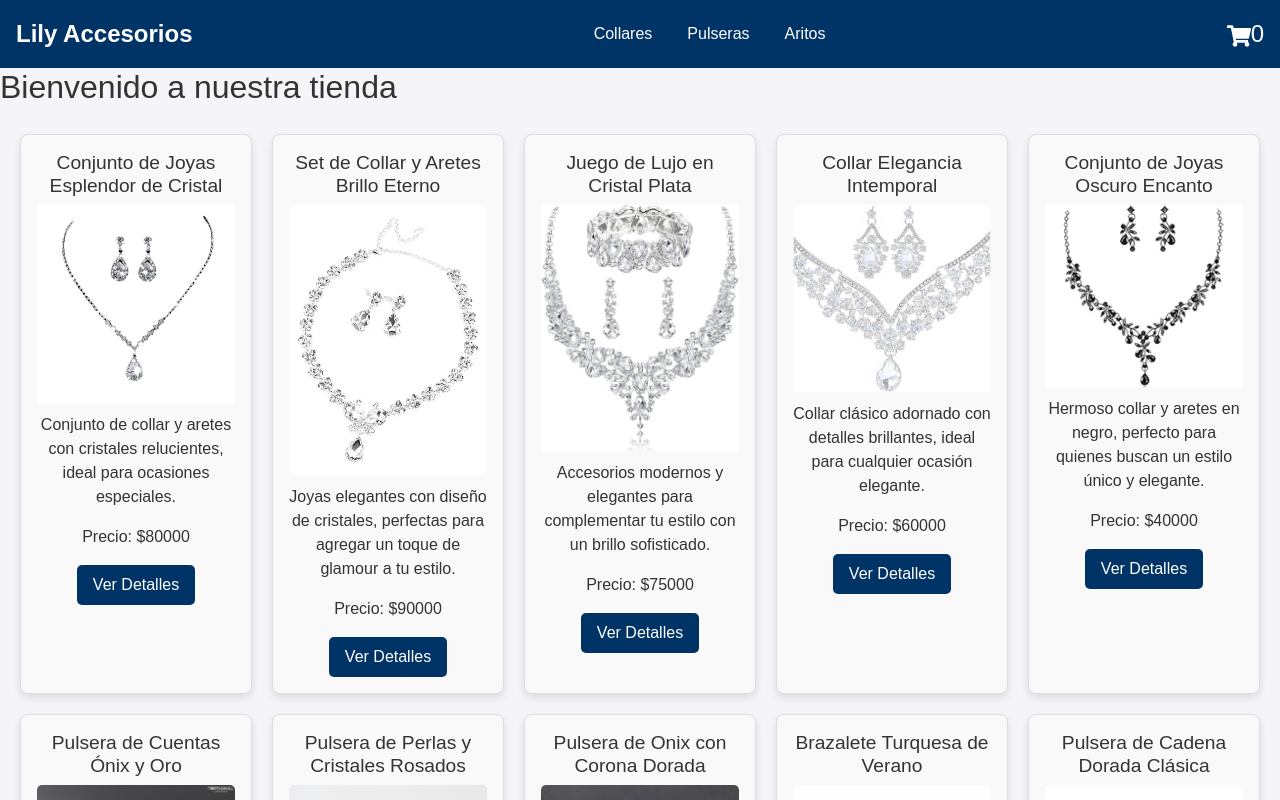
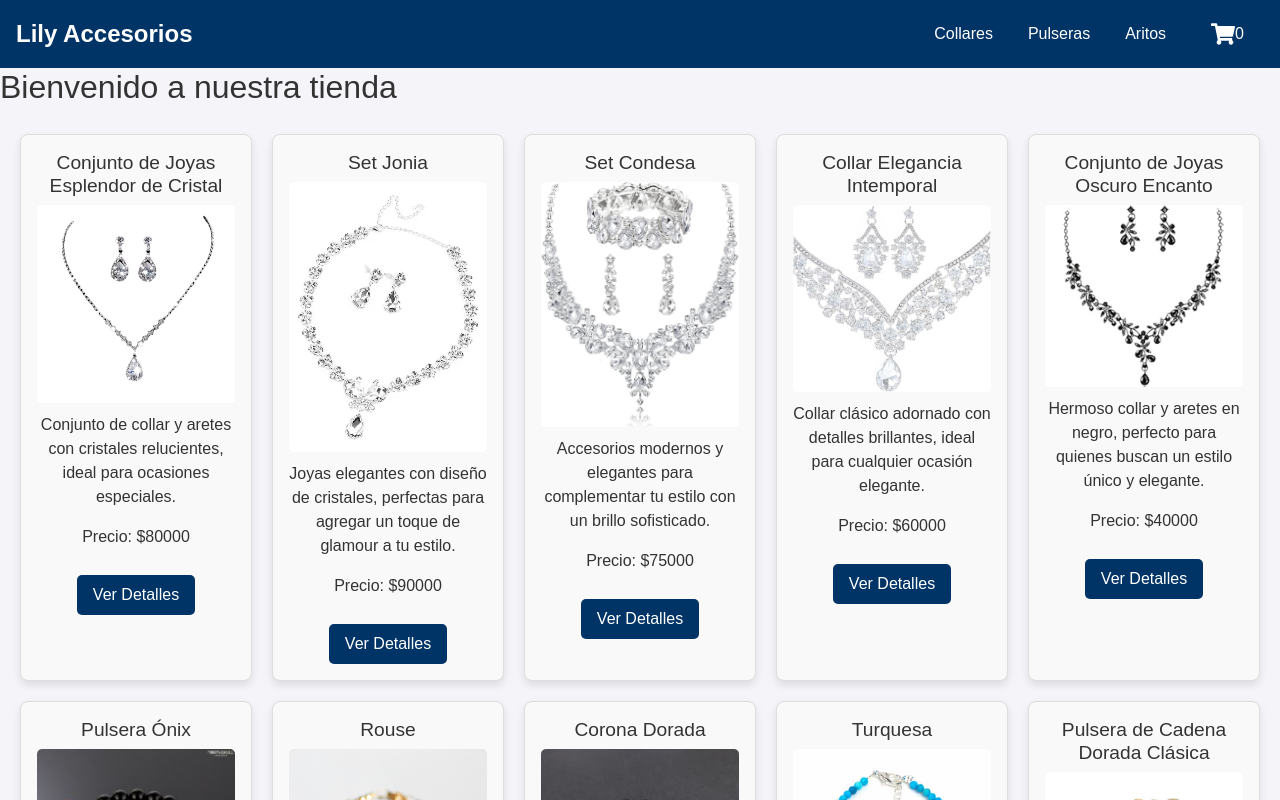
Before and after one commit to slacoxz/proyecto-reactjs, a React (Vite) app in the folder proyect-react-js/: page / in a window 1280 px wide. Shown: the top 800 px of the page. Built offline with nearby package versions, Linux system fonts and the light colour scheme.

Commit message:
agrego una pagina al carrito de compras para que al usuario le sea mas comodo a la hora de comprar en la tienda

```diff
--- a/proyect-react-js/src/app.jsx
+++ b/proyect-react-js/src/app.jsx
@@ -4,18 +4,20 @@ import { Routes, Route } from 'react-router-dom';
 import NavBar from './components/NavBar';
 import ItemListContainer from './components/ItemListContainer';
 import ItemDetailContainer from './components/ItemDetailContainer';
-import CartProvider from './context/CartContext.jsx';  // Importa el proveedor de contexto
+import CartPage from './pages/CartPage';
+import CartProvider from './context/CartContext';
 import './App.css';
 
 function App() {
   return (
-    <CartProvider> {/* Envuelve la aplicación en el proveedor del carrito */}
+    <CartProvider>
       <div>
         <NavBar />
         <Routes>
           <Route path="/" element={<ItemListContainer greeting="Bienvenido a nuestra tienda" />} />
           <Route path="/category/:id" element={<ItemListContainer />} />
           <Route path="/item/:id" element={<ItemDetailContainer />} />
+          <Route path="/cart" element={<CartPage />} />
         </Routes>
       </div>
     </CartProvider>
--- a/proyect-react-js/src/components/CartWidget.jsx
+++ b/proyect-react-js/src/components/CartWidget.jsx
@@ -1,34 +1,19 @@
 // src/components/CartWidget.jsx
-import React, { useContext, useState } from 'react';
+import React, { useContext } from 'react';
+import { Link } from 'react-router-dom';
 import { CartContext } from '../context/CartContext';
 import { FaShoppingCart } from 'react-icons/fa';
 import './CartWidget.css';
 
 const CartWidget = () => {
   const { cartItems } = useContext(CartContext);
-  const [showCart, setShowCart] = useState(false);
-
-  // Calcular el total de productos en el carrito
   const totalItems = cartItems.reduce((acc, item) => acc + item.quantity, 0);
-  // Calcular el precio total del carrito
-  const totalCost = cartItems.reduce((acc, item) => acc + item.precio * item.quantity, 0);
 
   return (
-    <div className="cart-widget">
-      <FaShoppingCart onClick={() => setShowCart(!showCart)} />
+    <Link to="/cart" className="cart-widget">
+      <FaShoppingCart size={24} />
       <span>{totalItems}</span>
-      {showCart && (
-        <div className="cart-preview">
-          <h3>Carrito</h3>
-          {cartItems.map((item) => (
-            <div key={item.id}>
-              <p>{item.nombre} - ${item.precio} x {item.quantity}</p>
-            </div>
-          ))}
-          <p>Total: ${totalCost}</p>
-        </div>
-      )}
-    </div>
+    </Link>
   );
 };
 
--- a/proyect-react-js/src/components/ItemListContainer.jsx
+++ b/proyect-react-js/src/components/ItemListContainer.jsx
@@ -14,7 +14,7 @@ const productos = [
   },
   {
     id: 2,
-    nombre: 'Set de Collar y Aretes Brillo Eterno',
+    nombre: 'Set Jonia',
     categoria: 'Collares',
     precio: 90000,
     imagen: '../src/imgs.de.productos/Collares/D_NQ_NP_712021-CBT79478823727_092024-O.webp',
@@ -22,7 +22,7 @@ const productos = [
   },
   {
     id: 3,
-    nombre: 'Juego de Lujo en Cristal Plata',
+    nombre: 'Set Condesa',
     categoria: 'Collares',
     precio: 75000,
     imagen: '../src/imgs.de.productos/Collares/81vgqPZTFqL._AC_UY1000_.jpg',
@@ -47,7 +47,7 @@ const productos = [
   },
   {
     id: 6,
-    nombre: 'Pulsera de Cuentas Ónix y Oro',
+    nombre: 'Pulsera Ónix',
     categoria: 'Pulseras',
     precio: 32000,
     imagen: '../src/imgs.de.productos/Pulseras/7f3afa2d5757d72989a72cb76f4ed7a1.jpg',
@@ -55,7 +55,7 @@ const productos = [
   },
   {
     id: 7,
-    nombre: 'Pulsera de Perlas y Cristales Rosados',
+    nombre: 'Rouse',
     categoria: 'Pulseras',
     precio: 25000,
     imagen: '../src/imgs.de.productos/Pulseras/copia-31-a930633274990b3a0316393353996491-1024-1024.jpg',
@@ -63,7 +63,7 @@ const productos = [
   },
   {
     id: 8,
-    nombre: 'Pulsera de Onix con Corona Dorada',
+    nombre: 'Corona Dorada',
     categoria: 'Pulseras',
     precio: 35000,
     imagen: '../src/imgs.de.productos/Pulseras/d0b6f1d31002fe20a9908039c5fd5a6a.jpg',
@@ -71,7 +71,7 @@ const productos = [
   },
   {
     id: 9,
-    nombre: 'Brazalete Turquesa de Verano',
+    nombre: 'Turquesa',
     categoria: 'Pulseras',
     precio: 20000,
     imagen: '../src/imgs.de.productos/Pulseras/il_570xN.5956967948_gyi5.avif',
@@ -111,7 +111,7 @@ const productos = [
   },
   {
     id: 14,
-    nombre: 'Aretes Florales con Perla',
+    nombre: 'Florales de Perla',
     categoria: 'Aritos',
     precio: 15000,
     imagen: '../src/imgs.de.productos/Aritos/istockphoto-1289163992-612x612.jpg',
--- a/proyect-react-js/src/components/NavBar.jsx
+++ b/proyect-react-js/src/components/NavBar.jsx
@@ -11,8 +11,10 @@ const NavBar = () => {
         <Link to="/category/Collares">Collares</Link>
         <Link to="/category/Pulseras">Pulseras</Link>
         <Link to="/category/Aritos">Aritos</Link>
+        <Link to="/cart">
+          <CartWidget />
+        </Link>
       </div>
-      <CartWidget />
     </nav>
   );
 };
--- a/proyect-react-js/src/context/CartContext.jsx
+++ b/proyect-react-js/src/context/CartContext.jsx
@@ -10,25 +10,34 @@ const CartProvider = ({ children }) => {
     setCartItems((prevItems) => {
       const existingProduct = prevItems.find((item) => item.id === product.id);
       if (existingProduct) {
-        // Si el producto ya está en el carrito, actualiza la cantidad
         return prevItems.map((item) =>
           item.id === product.id
             ? { ...item, quantity: item.quantity + product.quantity }
             : item
         );
       } else {
-        // Si el producto no está en el carrito, lo agrega con la cantidad seleccionada
         return [...prevItems, product];
       }
     });
   };
 
+  const removeFromCart = (productId) => {
+    setCartItems((prevItems) => prevItems.filter((item) => item.id !== productId));
+  };
+
+  const clearCart = () => {
+    setCartItems([]);
+  };
+
+  const getTotal = () => {
+    return cartItems.reduce((total, item) => total + item.precio * item.quantity, 0);
+  };
+
   return (
-    <CartContext.Provider value={{ cartItems, addToCart }}>
+    <CartContext.Provider value={{ cartItems, addToCart, removeFromCart, clearCart, getTotal }}>
       {children}
     </CartContext.Provider>
   );
 };
 
-// Exporta CartProvider como una exportación con nombre
 export default CartProvider;
--- a/proyect-react-js/src/index.jsx
+++ b/proyect-react-js/src/index.jsx
@@ -5,7 +5,6 @@ import ReactDOM from 'react-dom/client';
 import App from './App';
 import './App.css';
 import { BrowserRouter } from 'react-router-dom';
-import  CartProvider  from './context/CartContext.jsx';
 
 const rootElement = document.getElementById('root');
 const root = ReactDOM.createRoot(rootElement);
--- /dev/null
+++ b/proyect-react-js/src/pages/CartPage.css
@@ -0,0 +1,30 @@
+
+.cart-page {
+    padding: 20px;
+  }
+
+  .cart-item {
+    display: flex;
+    align-items: center;
+    margin-bottom: 20px;
+  }
+
+  .cart-item-image {
+    width: 100px;
+    height: 100px;
+    margin-right: 20px;
+  }
+
+  button {
+    margin-top: 10px;
+    padding: 8px 12px;
+    background-color: #007bff;
+    color: #fff;
+    border: none;
+    cursor: pointer;
+    border-radius: 4px;
+  }
+
+  button:hover {
+    background-color: #0056b3;
+  }
--- /dev/null
+++ b/proyect-react-js/src/pages/CartPage.jsx
@@ -0,0 +1,43 @@
+// src/pages/CartPage.jsx
+import React, { useContext } from 'react';
+import { CartContext } from '../context/CartContext';
+import './CartPage.css';
+
+const CartPage = () => {
+  const { cartItems, clearCart, removeFromCart, getTotal } = useContext(CartContext);
+
+  const handlePurchase = () => {
+    clearCart();
+    alert('Tu compra se ha completado con éxito!');
+  };
+
+  return (
+    <div className="cart-page">
+      <h2>Tu Carrito de Compras</h2>
+      {cartItems.length === 0 ? (
+        <p>Tu carrito está vacío.</p>
+      ) : (
+        <>
+          <ul>
+            {cartItems.map((item) => (
+              <li key={item.id} className="cart-item">
+                <img src={item.image} alt={item.name} className="cart-item-image" />
+                <div>
+                  <h3>{item.name}</h3>
+                  <p>Precio: ${item.precio}</p>
+                  <p>Cantidad: {item.quantity}</p>
+                  <button onClick={() => removeFromCart(item.id)}>Eliminar</button>
+                </div>
+              </li>
+            ))}
+          </ul>
+          <h3>Total: ${getTotal()}</h3>
+          <button onClick={clearCart}>Vaciar Carrito</button>
+          <button onClick={handlePurchase}>Comprar</button>
+        </>
+      )}
+    </div>
+  );
+};
+
+export default CartPage;
```
